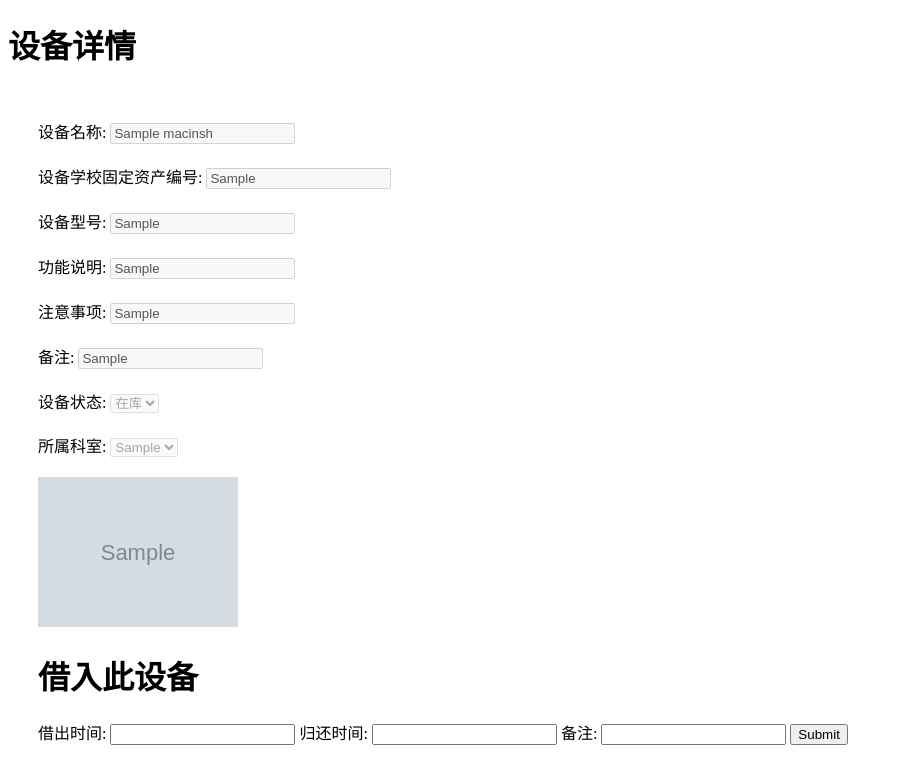
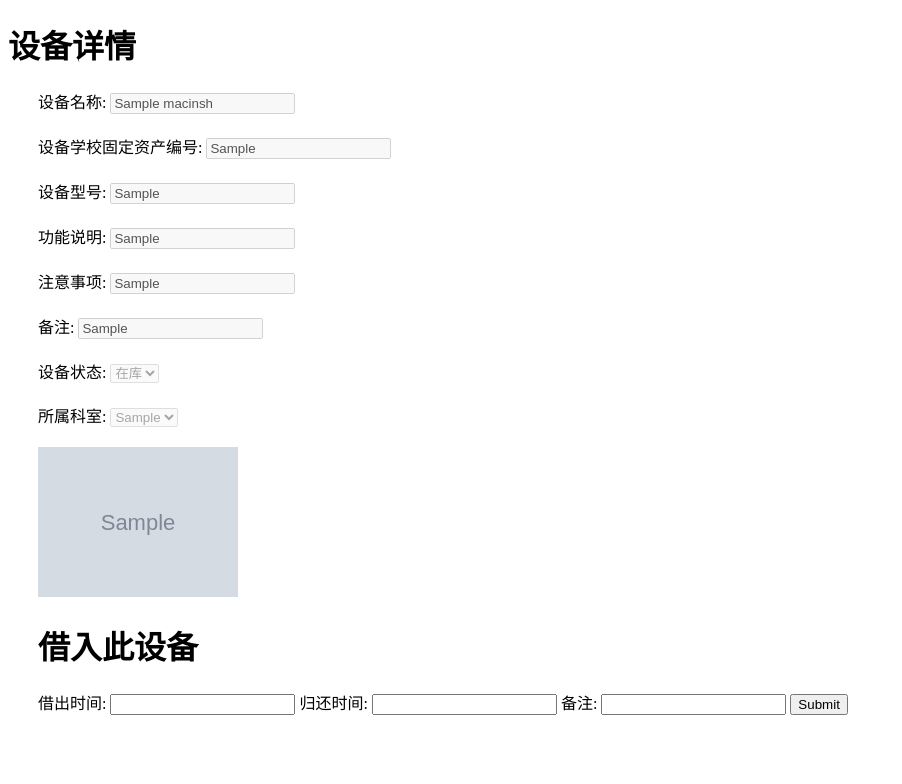
Before and after one commit to sijiezhilian/managesys, a Django app: page /add_form/?id=1 in a window 1280 px wide. Shown: the top 784 px of the page, without its empty margins (0-902 px from the left). Run offline with Django 3.2, Linux system fonts and the light colour scheme; a user stored in the database is signed in; tables that the repository leaves empty hold one stand-in row (values such as "Sample post"); grey boxes marked "Sample" are stand-in pictures; some libraries are stand-ins or nearby versions.

Commit message:
Update add_form.html

```diff
--- a/templates/add_form.html
+++ b/templates/add_form.html
@@ -59,8 +59,8 @@
 <body>
 
 
-<h1>设备详情</h1>
-<div style="text-align: left;padding-top: 30px;padding-left: 30px ;list-style: none;margin: 0;">
+<h1 class="title">设备详情</h1>
+<div style="text-align: left;padding-top: 0px;padding-left: 30px ;list-style: none;margin: 0;">
     <div class="macimage">
         <div class="detail">  {{ form2 }}</div>
         <div class="photo-shebei"><img src="{{ q.image.url }}" style="width:200px;height:auto;"/></div>
@@ -68,7 +68,7 @@
 
 
         <form class="jiechu" method="post" onSubmit="return check()">
-                <h1>借入此设备</h1>
+                <h1 class="title">借入此设备</h1>
                 {{ form1 }}
                 <input type="submit"/>
         </form>
```
